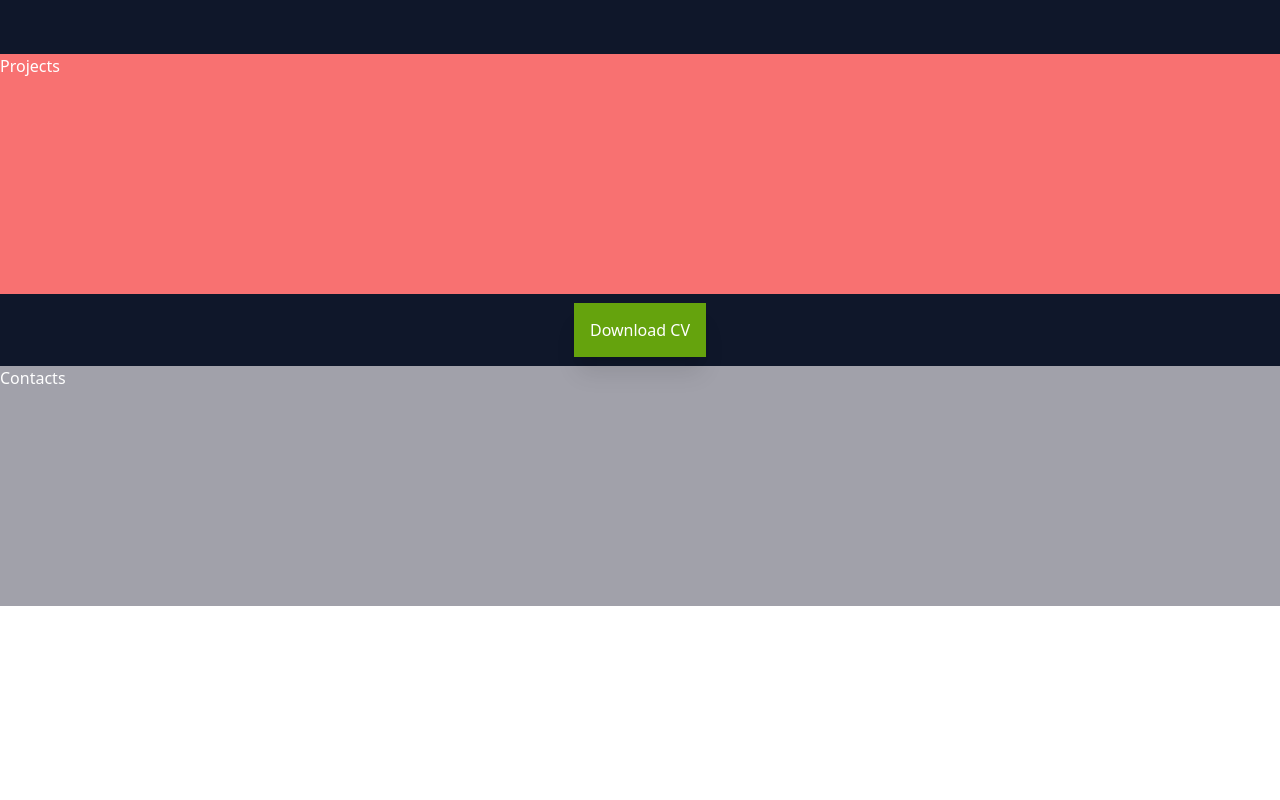
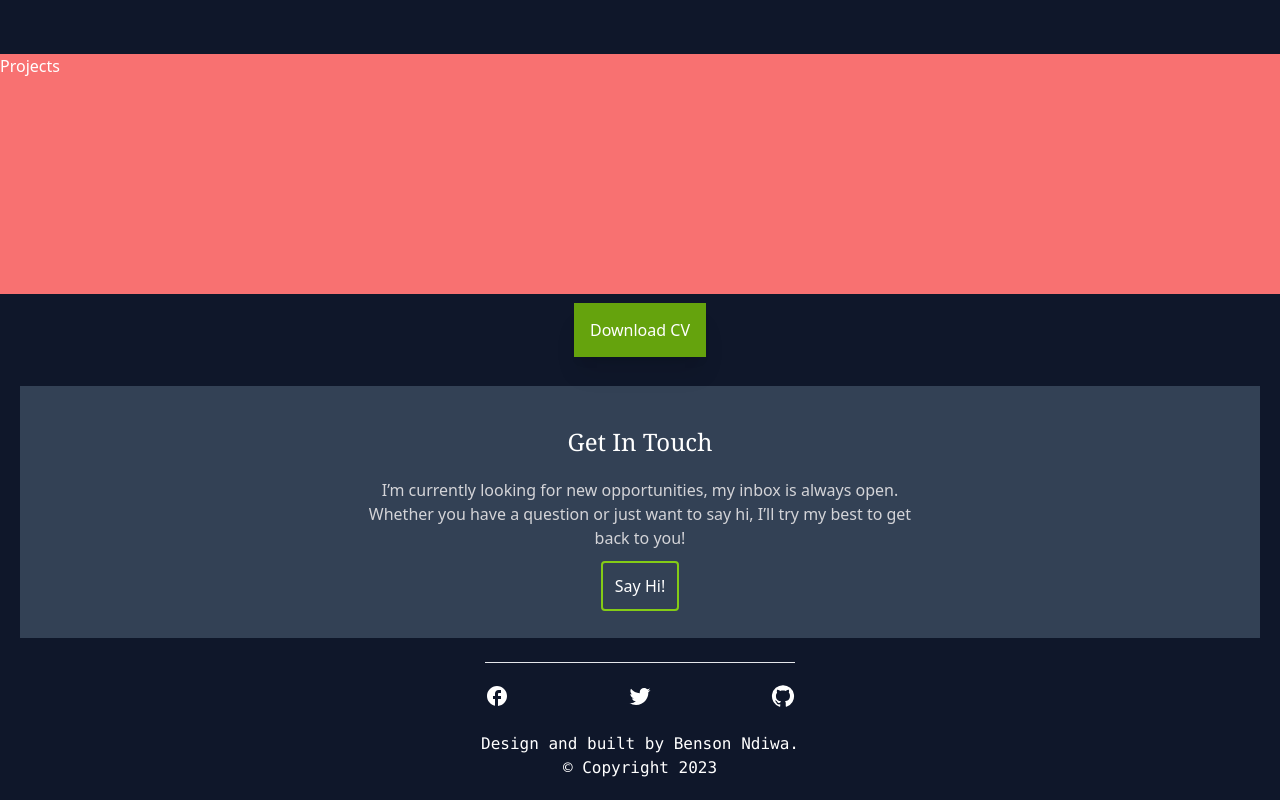
Before and after one commit to Benson306/my-portfolio, a React (Create React App) app: page / in a window 1280 px wide. Shown: the part 1612-2412 px from the top of the page. Before the commit the page ends 2218 px from the top, so only its background shows below. Built offline with nearby package versions, Linux system fonts and the light colour scheme.

Commit message:
Contacts and footer Done

```diff
--- a/src/components/Contacts.js
+++ b/src/components/Contacts.js
@@ -1,6 +1,50 @@
+import { Link } from "react-router-dom";
+
+import FacebookOutlinedIcon from '@mui/icons-material/FacebookOutlined';
+import TwitterIcon from '@mui/icons-material/Twitter';
+import GitHubIcon from '@mui/icons-material/GitHub';
+
 const Contacts = ({contactsRef}) => {
-    return ( <div class="bg-zinc-400 h-60" ref={contactsRef}>
-    Contacts
+    return ( <div class="p-5 " ref={contactsRef}>
+    <div class="flex bg-slate-700 p-10">
+
+            <div class="invisible md:w-1/4">
+
+            </div>
+            <div class="w-full md:w-1/2">
+                <h1 class="text-2xl flex place-content-center font-serif">Get In Touch</h1>
+                <center>
+                    <h2 class="flex place-content-center text-zinc-300  pt-5">I’m currently looking for new opportunities, my inbox is always open. Whether you have a question or just want to say hi, I’ll try my best to get back to you!</h2>
+
+                    <br />
+
+                    <Link to="" onClick={() => window.location = 'mailto:yourmail@domain.com'} class="border-2  rounded border-lime-500 p-3 hover:bg-lime-600 text-white">Say Hi!</Link>
+                </center>
+            </div>
+            <div class="invisible md:w-1/4">
+
+            </div>
+
+    </div>
+    <br />
+
+    <center>
+    <div class="w-1/4">
+        <hr />
+    </div>
+    </center>
+
+    <center class="font-mono pt-5">
+        <div class="w-1/4 flex justify-between">
+            <a href="#"><FacebookOutlinedIcon /></a>
+            <a href="https://twitter.com/BenNdiwa"><TwitterIcon /></a>
+            <a href="https://github.com/Benson306" to=""><GitHubIcon /></a>
+        </div>
+        <br />
+        Design and built by Benson Ndiwa.
+        <br />
+        &#169; Copyright 2023
+    </center>
 </div> );
 }
 
```
